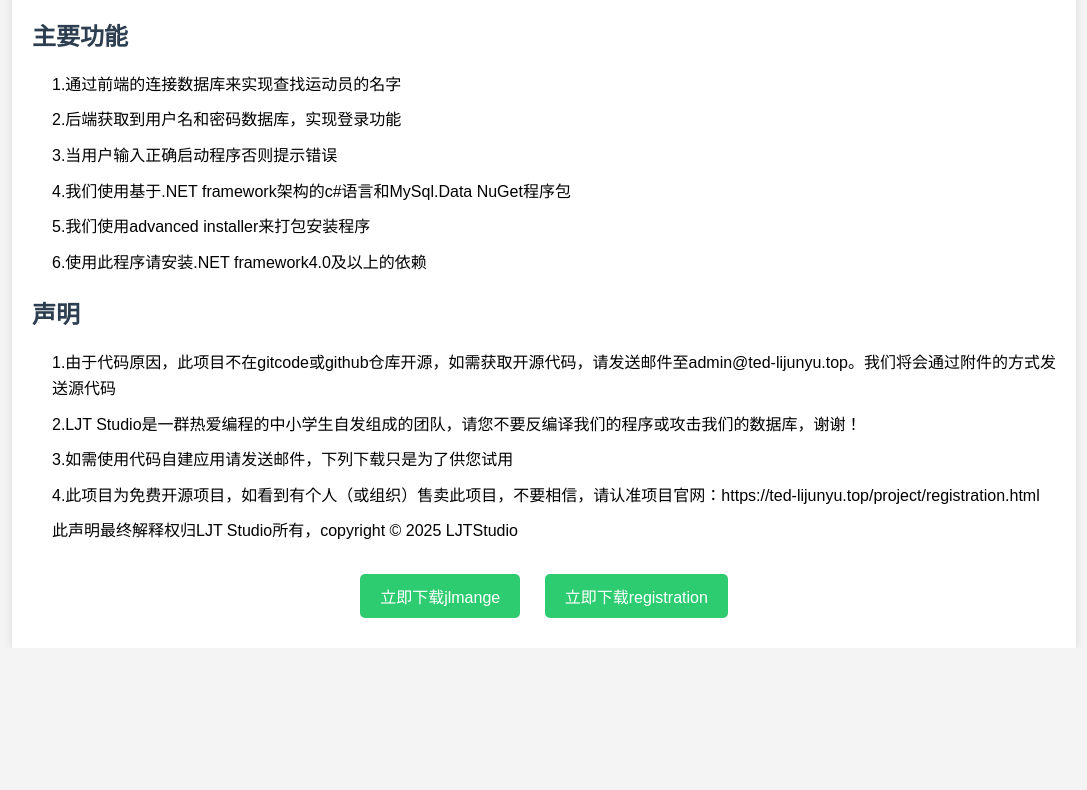
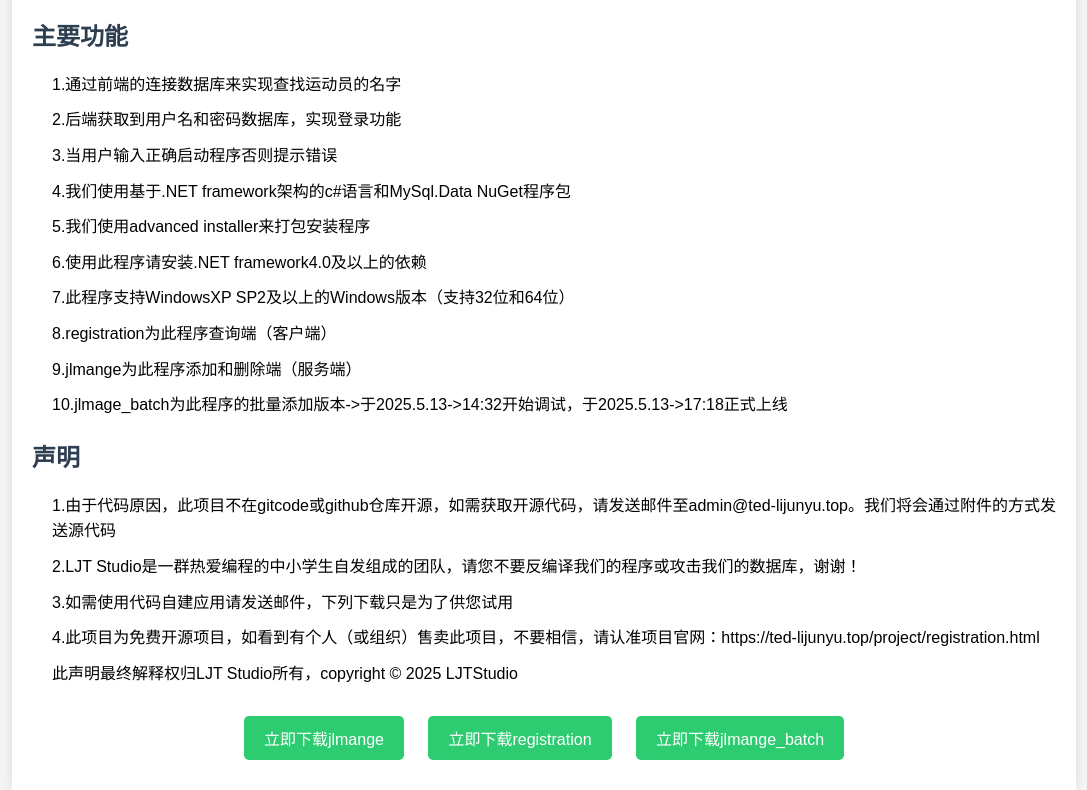
Before and after one commit to ted-li1151412/project, a plain HTML site: page registration.html in a window 1280 px wide. Shown: the part 338-1128 px from the top of the page, without its empty margins (96-1183 px from the left). Before the commit the page ends 986 px from the top, so only its background shows below. Drawn offline with Linux system fonts and the light colour scheme.

Commit message:
Update registration.html

```diff
--- a/registration.html
+++ b/registration.html
@@ -94,6 +94,10 @@
                 <li>4.我们使用基于.NET framework架构的c#语言和MySql.Data NuGet程序包</li>
                 <li>5.我们使用advanced installer来打包安装程序</li>
                 <li>6.使用此程序请安装.NET framework4.0及以上的依赖</li>
+                <li>7.此程序支持WindowsXP SP2及以上的Windows版本（支持32位和64位）</li>
+                <li>8.registration为此程序查询端（客户端）</li>
+                <li>9.jlmange为此程序添加和删除端（服务端）</li>
+                <li>10.jlmage_batch为此程序的批量添加版本->于2025.5.13->14:32开始调试，于2025.5.13->17:18正式上线</li>
             </ul>
         </div>
         <div class="features">
@@ -109,6 +113,7 @@
         <div class="download">
             <a href="https://ted-lijunyu.top/jlmange_setup.exe">立即下载jlmange</a>
             <a href="https://ted-lijunyu.top/registration_setup.exe">立即下载registration</a>
+            <a href="https://objects.githubusercontent.com/github-production-release-asset-2e65be/982649262/fddff1a5-22d9-4cb4-bf1a-ece1c87c3f49?X-Amz-Algorithm=AWS4-HMAC-SHA256&X-Amz-Credential=releaseassetproduction%2F20250513%2Fus-east-1%2Fs3%2Faws4_request&X-Amz-Date=20250513T091045Z&X-Amz-Expires=300&X-Amz-Signature=96d92ff91a7bac18cca242a498fffd248abed1c9123aad7cec62795374acc959&X-Amz-SignedHeaders=host&response-content-disposition=attachment%3B%20filename%3Djlmange_batch_setup.exe&response-content-type=application%2Foctet-stream">立即下载jlmange_batch</a>
         </div>
     </div>
 </body>
```
